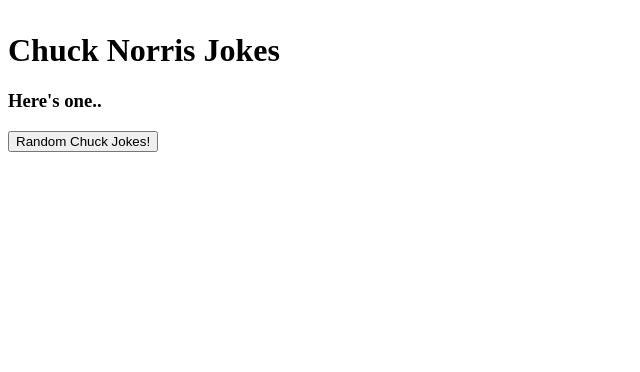
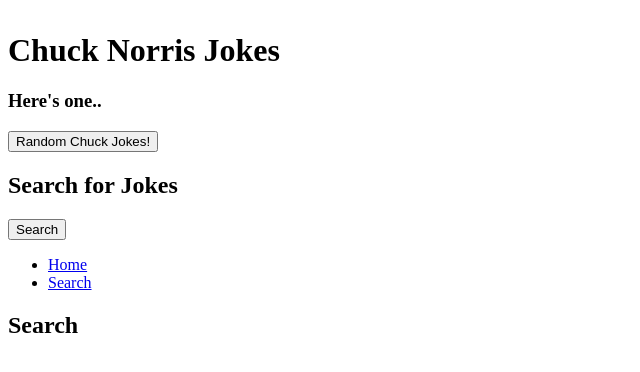
Before and after one commit to AHors93/ChuckNorrisAPI, a React (Create React App) app: page /Search in a window 1280 px wide. Shown: the top 372 px of the page, without its empty margins (0-640 px from the left). Built offline with nearby package versions, Linux system fonts and the light colour scheme.

Commit message:
added react router and new files for search

```diff
--- a/package.json
+++ b/package.json
@@ -11,6 +11,7 @@
     "gh-pages": "^3.1.0",
     "react": "^17.0.2",
     "react-dom": "^17.0.2",
+    "react-router-dom": "^5.2.0",
     "react-scripts": "4.0.3",
     "web-vitals": "^1.0.1"
   },
--- a/src/App.js
+++ b/src/App.js
@@ -1,5 +1,12 @@
 import React, {Component} from 'react';
+import Main from './components/routing';
 import axios from 'axios';
+import {
+  BrowserRouter as Router,
+  Switch,
+  Route,
+  Link
+} from "react-router-dom";
 
 /**
  * Step 5 - The state has been set on lines 10 & 11 and the DOM is updated
@@ -26,6 +33,12 @@
     }
   }
 
+  // async searchJoke() {
+  //   try {
+  //     const searchResponse = await axios.get('')
+  //   }
+  // }
+
   /**
    * Step 1 - User Clicks Button - Line 40
    * Step 2 - getJoke function is called - Line 40
@@ -35,6 +48,7 @@
     console.log(joke)
 
     return(
+      <Router>
         <div className='container'>
           <h1>Chuck Norris Jokes</h1>
           <h3>Here's one..{joke && joke.id ? <b>{joke.joke}</b>: ''}</h3>
@@ -44,8 +58,47 @@
             Random Chuck Jokes!
           </button>
         </div>
+        <nav>
+          <Main />
+        </nav>
+        <div>
+          <nav>
+            <ul>
+              <li>
+                <Link to="/">Home</Link>
+              </li>
+              <li>
+                <Link to="/search">Search</Link>
+              </li>
+            </ul>
+          </nav>
+
+          {/* A <Switch> looks through its children <Route>s and
+              renders the first one that matches the current URL. */}
+          <Switch>
+            <Route path="Home">
+              <Home />
+            </Route>
+            <Route path="/Search">
+              <Search />
+            </Route>
+            <Route path="/">
+              <Home />
+            </Route>
+          </Switch>
+        </div>
+      </Router>
     );
   }
 }
 
+function Home() {
+  return <h2>Home</h2>;
+}
+
+function Search() {
+  return <h2>Search</h2>;
+}
+
+
 export default App;
--- /dev/null
+++ b/src/components/routing.js
@@ -0,0 +1,14 @@
+import React from 'react';
+import {Switch, Route} from 'react-router-dom';
+
+import SearchPage from './search';
+
+const Main = () => {
+    return (
+    <Switch>
+        <Route path='/search' component={SearchPage}/>
+    </Switch>
+    )
+}
+
+export default Main;
--- /dev/null
+++ b/src/components/search.js
@@ -0,0 +1,15 @@
+import React, { Component } from 'react';
+
+class SearchPage extends Component {
+    render() {
+        return (
+            <div className='search-page'>
+                <h2>Search for Jokes</h2>
+                <button>Search</button>
+                {/* <input type='text'>Type here...</input> */}
+            </div>
+        )
+    }
+}
+
+export default SearchPage;
```
Also changed, not shown: 1 other file (tests, documents, lock files or other folders). Lines whose indentation alone changed are shown as unchanged.
